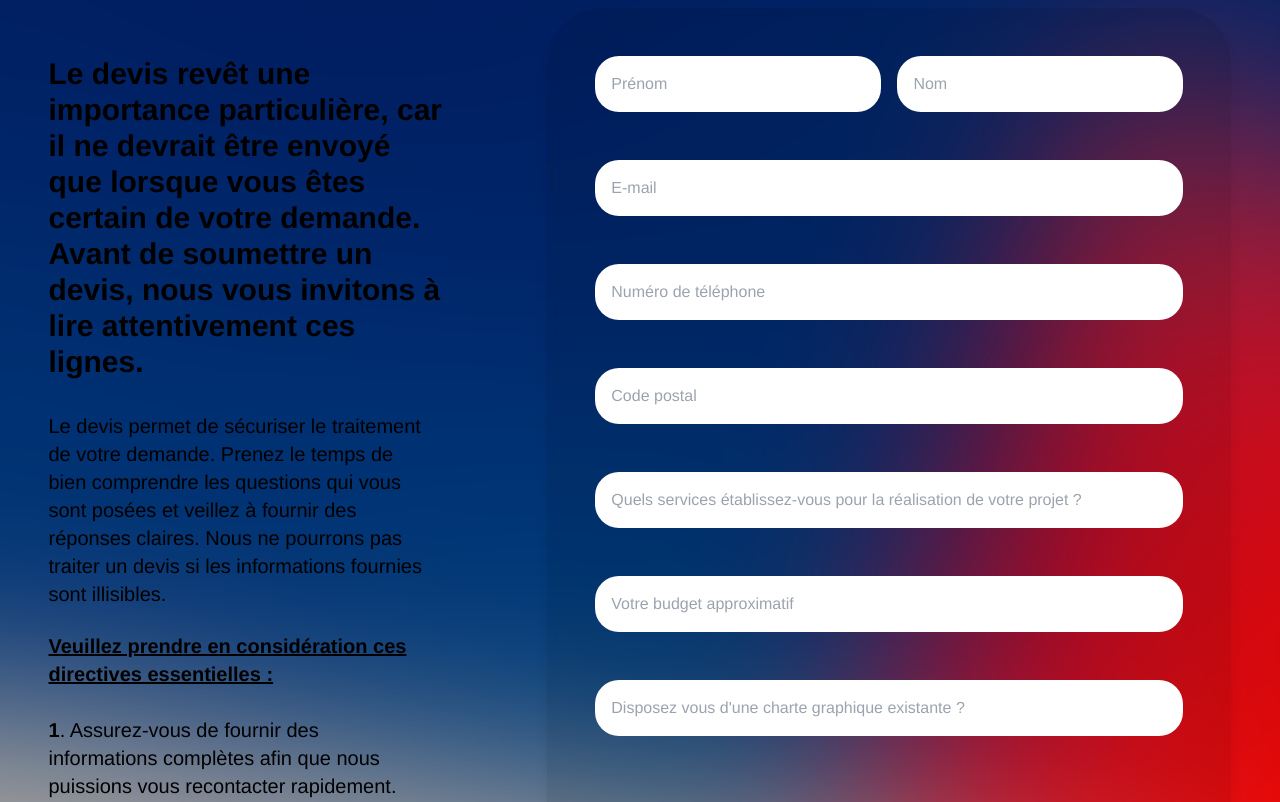
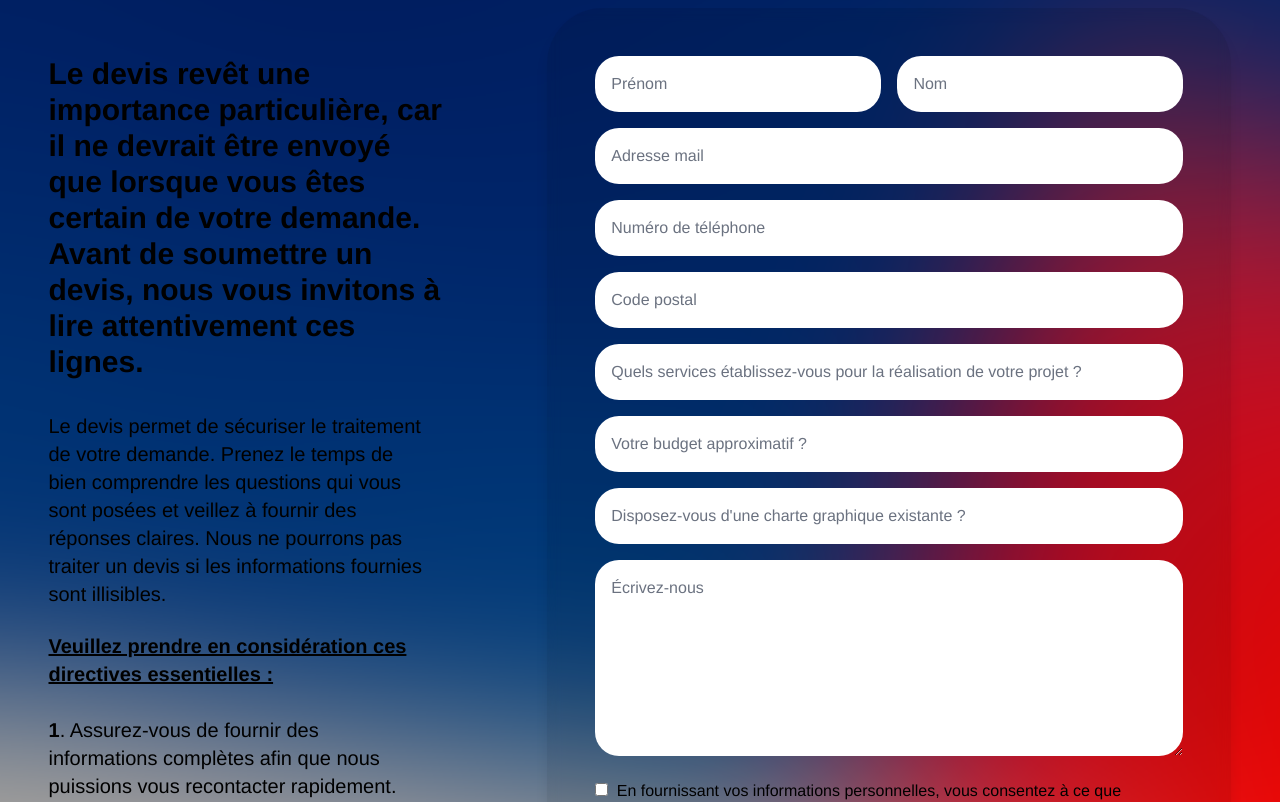
Before and after one commit to franzhopp/v3q, a React (Vite) app: page /devis in a window 1280 px wide. Shown: the part 420-1222 px from the top of the page. Built offline with nearby package versions, Linux system fonts and the light colour scheme; a web font is replaced by a local one.

Commit message:
[ADD] change refactor form

```diff
--- a/src/Components/Contact/FormContact.jsx
+++ b/src/Components/Contact/FormContact.jsx
@@ -53,7 +53,7 @@ const Form = ({ label, type, value, onChange }) => {
                     <label
                       className={`mt-1 absolute left-2 transition-all duration-300 ${
                         isFocused || value
-                          ? "ml-2 mt-1 text-xs  text-0C3E78"
+                          ? "ml-2 mt-1 text-xs text-0C3E78"
                           : "ml-2 top-3 text-gray-500"
                       }`}
                       htmlFor={label}
@@ -74,7 +74,7 @@ const Form = ({ label, type, value, onChange }) => {
                     <label
                       className={`mt-1 absolute left-2 transition-all duration-300 ${
                         isFocused || value
-                          ? "ml-2 mt-1 text-xs  text-0C3E78"
+                          ? "ml-2 mt-1 text-xs text-0C3E78"
                           : "ml-2 top-3 text-gray-500"
                       }`}
                       htmlFor={label}
@@ -96,7 +96,7 @@ const Form = ({ label, type, value, onChange }) => {
                   <label
                     className={`mt-1 absolute left-2 transition-all duration-300 ${
                       isFocused || value
-                          ? "ml-2 mt-1 text-xs  text-0C3E78"
+                        ? "ml-2 mt-1 text-xs text-0C3E78"
                         : "ml-2 top-3 text-gray-500"
                     }`}
                     htmlFor={label}
@@ -117,7 +117,7 @@ const Form = ({ label, type, value, onChange }) => {
                   <label
                     className={`mt-1 absolute left-2 transition-all duration-300 ${
                       isFocused || value
-                          ? "ml-2 mt-1 text-xs  text-0C3E78"
+                        ? "ml-2 mt-1 text-xs text-0C3E78"
                         : "ml-2 top-3 text-gray-500"
                     }`}
                     htmlFor={label}
@@ -138,7 +138,7 @@ const Form = ({ label, type, value, onChange }) => {
                   <label
                     className={`mt-1 absolute left-2 transition-all duration-300 ${
                       isFocused || value
-                          ? "ml-2 mt-1 text-xs  text-0C3E78"
+                        ? "ml-2 mt-1 text-xs text-0C3E78"
                         : "ml-2 top-3 text-gray-500"
                     }`}
                     htmlFor={label}
@@ -159,7 +159,7 @@ const Form = ({ label, type, value, onChange }) => {
                   <label
                     className={`mt-1 absolute left-2 transition-all duration-300 ${
                       isFocused || value
-                          ? "ml-2 mt-1 text-xs  text-0C3E78"
+                        ? "ml-2 mt-1 text-xs text-0C3E78"
                         : "ml-2 top-3 text-gray-500"
                     }`}
                     htmlFor={label}
@@ -177,18 +177,17 @@ const Form = ({ label, type, value, onChange }) => {
                   />
                 </div>
               </div>
-
               <div>
                 <div className="relative">
                   <label
                     className={`mt-1 absolute left-2 transition-all duration-300 ${
                       isFocused || value
-                          ? "ml-2 mt-1 text-xs  text-0C3E78"
+                        ? "ml-2 mt-1 text-xs text-0C3E78"
                         : "ml-2 top-3 text-gray-500"
                     }`}
                     htmlFor={label}
                   >
-                      {"Message"}
+                    {"Écrivez-nous"}
                   </label>
                   <textarea
                     className="rounded-3xl w-full p-4 pb-5 outline-none input-secondary border-gray-200 text-sm "
@@ -201,7 +200,6 @@ const Form = ({ label, type, value, onChange }) => {
                   />
                 </div>
               </div>
-
               <div>
                 <input
                   className="outline-none input-secondary border-gray-200 mr-1"
--- a/src/Components/Devis/FormDevis.jsx
+++ b/src/Components/Devis/FormDevis.jsx
@@ -3,8 +3,22 @@ import TitleDevis from "../UI/Title/TitleFormDevis.jsx";
 import ImgText from "../../assets/logo-4.png";
 import ButtonSend from "../UI/Button/ButtonSend.jsx";
 import Footer from "../Footer/Footer.jsx";
+import { useState } from "react";
 
-const DevisFree = () => {
+const DevisFree = ({ label, type, value, onChange }) => {
+  const [isFocused, setIsFocused] = useState(false);
+
+  const handleFocus = () => {
+    setIsFocused(true);
+  };
+
+  const handleBlur = () => {
+    if (!value) {
+      setIsFocused(true);
+    } else {
+      setIsFocused(false);
+    }
+  };
   return (
     <section className="bg-devis-blur">
       <NavbarDevis />
@@ -101,86 +115,202 @@ const DevisFree = () => {
             <form action="" className="space-y-4">
               <div action="" class="space-y-4">
                 <div class="grid grid-cols-1 gap-4 sm:grid-cols-2">
-                  <div>
+                  <div className="relative">
+                    <label
+                      className={`mt-1 absolute left-2 transition-all duration-300 ${
+                        isFocused || value
+                          ? "ml-2 mt-1 text-xs text-0C3E78"
+                          : "ml-2 top-3 text-gray-500"
+                      }`}
+                      htmlFor={label}
+                    >
+                      {"Prénom"}
+                    </label>
                     <input
-                      className="rounded-3xl w-full p-4 outline-none input-secondary border-gray-200 text-md mb-8"
-                      placeholder="Prénom"
-                      type="name"
+                      type={type}
+                      id={label}
+                      className="rounded-3xl w-full p-4 pb-5 outline-none input-secondary border-gray-200 text-sm"
+                      value={value}
+                      onChange={onChange}
+                      onFocus={handleFocus}
+                      onBlur={handleBlur}
                     />
                   </div>
 
-                  <div>
+                  <div className="relative">
+                    <label
+                      className={`mt-1 absolute left-2 transition-all duration-300 ${
+                        isFocused || value
+                          ? "ml-2 mt-1 text-xs text-0C3E78"
+                          : "ml-2 top-3 text-gray-500"
+                      }`}
+                      htmlFor={label}
+                    >
+                      {"Nom"}
+                    </label>
                     <input
-                      className="rounded-3xl w-full p-4 outline-none input-secondary border-gray-200 text-md mb-8"
-                      placeholder="Nom"
-                      type="name"
+                      type={type}
+                      id={label}
+                      className="rounded-3xl w-full p-4 pb-5 outline-none input-secondary border-gray-200 text-sm"
+                      value={value}
+                      onChange={onChange}
+                      onFocus={handleFocus}
+                      onBlur={handleBlur}
                     />
                   </div>
                 </div>
-                <div>
+                <div className="relative">
+                  <label
+                    className={`mt-1 absolute left-2 transition-all duration-300 ${
+                      isFocused || value
+                        ? "ml-2 mt-1 text-xs text-0C3E78"
+                        : "ml-2 top-3 text-gray-500"
+                    }`}
+                    htmlFor={label}
+                  >
+                    {"Adresse mail"}
+                  </label>
                   <input
-                    className="rounded-3xl w-full p-4 outline-none input-secondary border-gray-200 text-md mb-8"
-                    placeholder="E-mail"
-                    type="text"
+                    type={type}
+                    id={label}
+                    className="rounded-3xl w-full p-4 pb-5 outline-none input-secondary border-gray-200 text-sm"
+                    value={value}
+                    onChange={onChange}
+                    onFocus={handleFocus}
+                    onBlur={handleBlur}
                   />
                 </div>
-                <div>
+                <div className="relative">
+                  <label
+                    className={`mt-1 absolute left-2 transition-all duration-300 ${
+                      isFocused || value
+                        ? "ml-2 mt-1 text-xs text-0C3E78"
+                        : "ml-2 top-3 text-gray-500"
+                    }`}
+                    htmlFor={label}
+                  >
+                    {"Numéro de téléphone"}
+                  </label>
                   <input
-                    className="rounded-3xl w-full p-4 outline-none input-secondary border-gray-200 text-md mb-8"
-                    placeholder="Numéro de téléphone"
-                    type="text"
+                    type={type}
+                    id={label}
+                    className="rounded-3xl w-full p-4 pb-5 outline-none input-secondary border-gray-200 text-sm"
+                    value={value}
+                    onChange={onChange}
+                    onFocus={handleFocus}
+                    onBlur={handleBlur}
                   />
                 </div>
-                <div>
+                <div className="relative">
+                  <label
+                    className={`mt-1 absolute left-2 transition-all duration-300 ${
+                      isFocused || value
+                        ? "ml-2 mt-1 text-xs text-0C3E78"
+                        : "ml-2 top-3 text-gray-500"
+                    }`}
+                    htmlFor={label}
+                  >
+                    {"Code postal"}
+                  </label>
                   <input
-                    className="rounded-3xl w-full p-4 outline-none input-secondary border-gray-200 text-md mb-8"
-                    placeholder="Code postal"
-                    type="text"
+                    type={type}
+                    id={label}
+                    className="rounded-3xl w-full p-4 pb-5 outline-none input-secondary border-gray-200 text-sm"
+                    value={value}
+                    onChange={onChange}
+                    onFocus={handleFocus}
+                    onBlur={handleBlur}
                   />
                 </div>
-                <div>
+                <div className="relative">
+                  <label
+                    className={`mt-1 absolute left-2 transition-all duration-300 ${
+                      isFocused || value
+                        ? "ml-2 mt-1 text-xs text-0C3E78"
+                        : "ml-2 top-3 text-gray-500"
+                    }`}
+                    htmlFor={label}
+                  >
+                    {
+                      "Quels services établissez-vous pour la réalisation de votre projet ?"
+                    }
+                  </label>
                   <input
-                    className="rounded-3xl w-full p-4 outline-none input-secondary border-gray-200 text-md mb-8"
-                    placeholder="Quels services établissez-vous pour la réalisation de votre projet ?"
-                    type="text"
+                    type={type}
+                    id={label}
+                    className="rounded-3xl w-full p-4 pb-5 outline-none input-secondary border-gray-200 text-sm"
+                    value={value}
+                    onChange={onChange}
+                    onFocus={handleFocus}
+                    onBlur={handleBlur}
                   />
                 </div>
-                <div>
+                <div className="relative">
+                  <label
+                    className={`mt-1 absolute left-2 transition-all duration-300 ${
+                      isFocused || value
+                        ? "ml-2 mt-1 text-xs text-0C3E78"
+                        : "ml-2 top-3 text-gray-500"
+                    }`}
+                    htmlFor={label}
+                  >
+                    {"Votre budget approximatif ?"}
+                  </label>
                   <input
-                    className="rounded-3xl w-full p-4 outline-none input-secondary border-gray-200 text-md mb-8"
-                    placeholder="Votre budget approximatif"
-                    type="text"
+                    type={type}
+                    id={label}
+                    className="rounded-3xl w-full p-4 pb-5 outline-none input-secondary border-gray-200 text-sm"
+                    value={value}
+                    onChange={onChange}
+                    onFocus={handleFocus}
+                    onBlur={handleBlur}
                   />
                 </div>
-                <div>
+                <div className="relative">
+                  <label
+                    className={`mt-1 absolute left-2 transition-all duration-300 ${
+                      isFocused || value
+                        ? "ml-2 mt-1 text-xs text-0C3E78"
+                        : "ml-2 top-3 text-gray-500"
+                    }`}
+                    htmlFor={label}
+                  >
+                    {"Disposez-vous d'une charte graphique existante ?"}
+                  </label>
                   <input
-                    className="rounded-3xl w-full p-4 outline-none input-secondary border-gray-200 text-md mb-24"
-                    placeholder="Disposez vous d'une charte graphique existante ?"
-                    type="text"
+                    type={type}
+                    id={label}
+                    className="rounded-3xl w-full p-4 pb-5 outline-none input-secondary border-gray-200 text-sm"
+                    value={value}
+                    onChange={onChange}
+                    onFocus={handleFocus}
+                    onBlur={handleBlur}
                   />
                 </div>
               </div>
 
               <div>
-                <textarea
-                  className="rounded-3xl w-full p-4 outline-none input-secondary border-gray-200 text-md mt-24"
-                  placeholder="Message"
-                  rows="8"
-                  id="message"
-                ></textarea>
-              </div>
-
-              <div>
-                <input
-                  className="outline-none input-secondary border-gray-200 mr-1"
-                  type="checkbox"
-                />
-                <span className="text-black">
-                  {" "}
-                  En cochant cette case, je certifie avoir pris connaissance et
-                  accepté les Conditions d'Utilisation et la Politique de
-                  Confidentialité.
-                </span>
+                <div className="relative">
+                  <label
+                    className={`mt-1 absolute left-2 transition-all duration-300 ${
+                      isFocused || value
+                        ? "ml-2 mt-1 text-xs text-0C3E78"
+                        : "ml-2 top-3 text-gray-500"
+                    }`}
+                    htmlFor={label}
+                  >
+                    {"Écrivez-nous"}
+                  </label>
+                  <textarea
+                    className="rounded-3xl w-full p-4 pb-5 outline-none input-secondary border-gray-200 text-sm "
+                    rows="8"
+                    type={type}
+                    value={value}
+                    onChange={onChange}
+                    onFocus={handleFocus}
+                    onBlur={handleBlur}
+                  />
+                </div>
               </div>
 
               <div>
```
Lines whose indentation alone changed are shown as unchanged.
